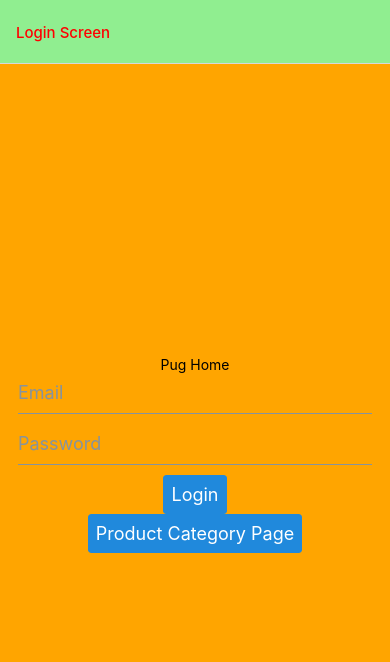
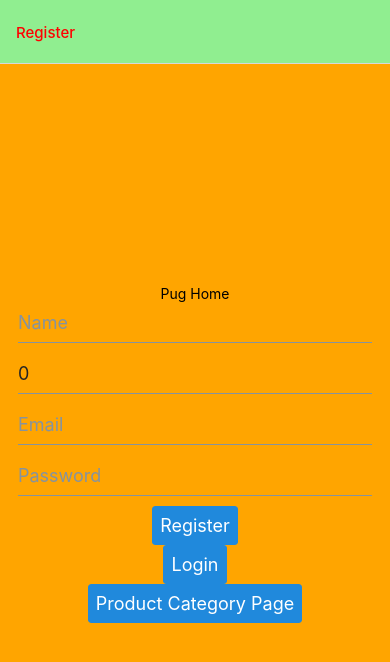
Before and after one commit to CheoR/rn-project2, a React Native app: screen /Home in a window 390 px wide. Shown: the top 662 px of the page. Built offline with nearby package versions, Linux system fonts and the light colour scheme.

Commit message:
feat: Navigation passing props between pages example

```diff
--- a/App.js
+++ b/App.js
@@ -347,7 +347,7 @@ export default function App() {
           name="Home"
           component={Home}
           options={{
-            title: "Login Screen",
+            title: "Register",
           }}
         />
         <STACK.Screen
--- a/pages/Home.js
+++ b/pages/Home.js
@@ -9,6 +9,8 @@ function Home() {
   const navigation = useNavigation();
   const [email, setEmail] = useState("");
   const [password, setPassword] = useState("");
+  const [name, setName] = useState("");
+  const [age, setAge] = useState(0);
 
   const login = () => {
     if (email === "pug@pug.com" && password === "pug") {
@@ -23,10 +25,31 @@ function Home() {
     }
   };
 
+  const register = () => {
+    navigation.navigate("ProductCategory", {
+      test_name: name,
+      test_email: email,
+      test_age: age,
+    });
+  };
+
   return (
     <View style={styles.container}>
       <Text>Pug Home</Text>
-      <Input placeholder="Email" onChangeText={setEmail} value={email} />
+      <Input placeholder="Name" onChangeText={setName} value={name} />
+      <Input
+        placeholder="Age"
+        onChangeText={setAge}
+        value={age.toString()}
+        keyboardType="numeric"
+      />
+
+      <Input
+        placeholder="Email"
+        onChangeText={setEmail}
+        value={email}
+        type="email"
+      />
       <Input
         placeholder="Password"
         onChangeText={setPassword}
@@ -34,6 +57,8 @@ function Home() {
         type="password"
         secureTextEntry
       />
+      <Button title="Register" onPress={register} />
+
       <Button title="Login" onPress={login} />
       {/* Need to match STACK.Screen name="ProductCategory" */}
       <Button
--- a/pages/ProductCategory.js
+++ b/pages/ProductCategory.js
@@ -1,10 +1,16 @@
+import { useRoute } from "@react-navigation/native";
 import React from "react";
 import { Text, View } from "react-native";
 
 const ProductCategory = () => {
+  const route = useRoute();
   return (
     <View>
       <Text>ProductCategory Page</Text>
+      <Text>Data Fetched From Other Pages</Text>
+      <Text>{route.params.test_name}</Text>
+      <Text>{route.params.test_email}</Text>
+      <Text>{route.params.test_age}</Text>
     </View>
   );
 };
```
